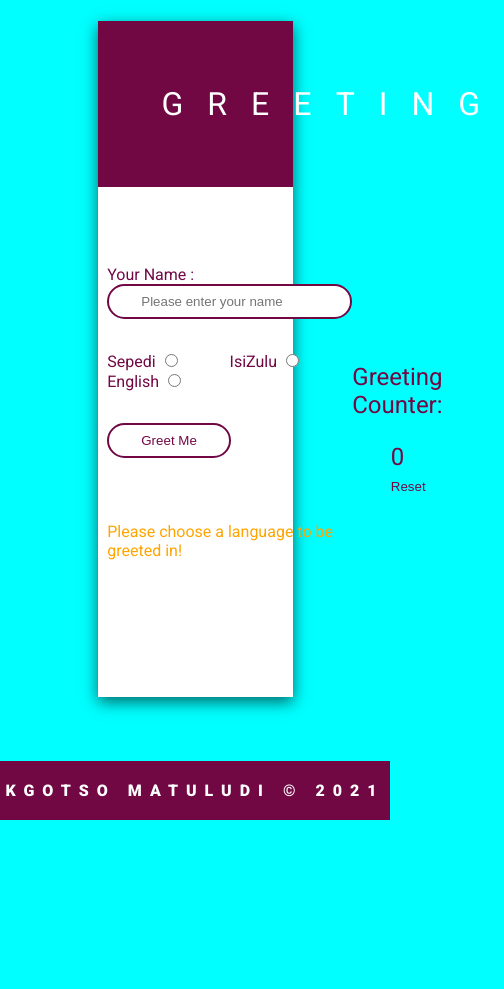
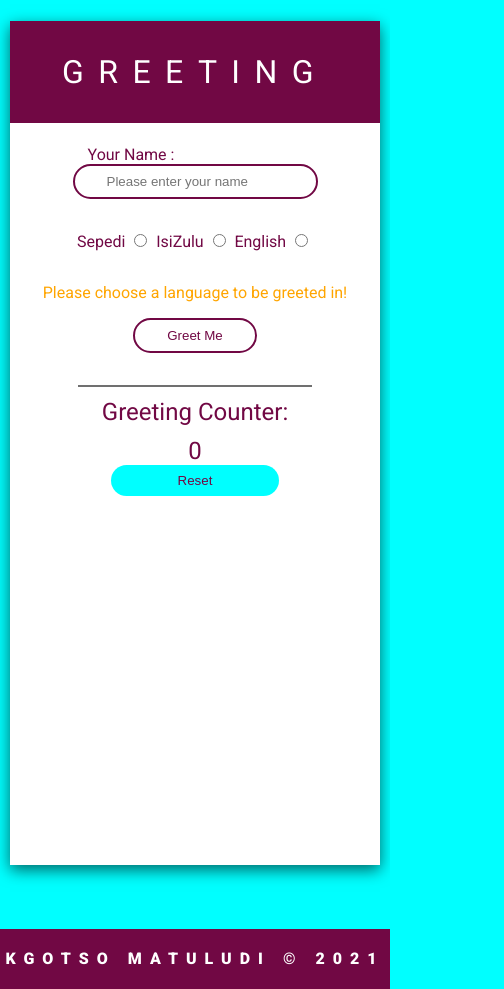
Before and after one commit to Kmatulud/greetings, a plain HTML site: page index.html in a window 390 px wide. Both pictures are taken after a click on the button "Greet Me". Shown: the whole page, 504 px wide, since content can reach past the window. Before the commit the page ends 844 px from the top, so only its background shows below. Drawn offline with Linux system fonts and the light colour scheme.

Commit message:
Added some responsiveness

```diff
--- a/greetDom.js
+++ b/greetDom.js
@@ -6,75 +6,63 @@ var count = document.querySelector('.count');
 
 const greetFactory = GreetFactory();
 
+if (localStorage.getItem("emptyArr")){
+    emptyArr = JSON.parse(localStorage.getItem('emptyArr')).length;
+    count.innerHTML = emptyArr;
+}
 
-function greetings(){
+submitBtn.addEventListener('click', function(){
 
     var languages = document.querySelector('#language:checked');
 
-    var counter = Number(localStorage.getItem("stores")) || 0;
-
     if (!languages){
-
         greetText.innerHTML = "Please choose a language to be greeted in!";
         greetText.style.color = 'orange';
-
     }
 
     greetFactory.setLanguage(languages.value);
     greetFactory.getLanguage();
-    greetFactory.setTheName(textfield.value);
+    greetFactory.setTheName(textfield.value.trim());
+
     greetFactory.setGreetMessage();
 
-    if (greetFactory.getTheName()  !== '' && greetFactory.getTheName().match(/^[a-zA-Z]{3,15}$/gi)){
-        greetText.innerHTML = greetFactory.getGreetMessage() + ' ' + greetFactory.getTheName();
-        greetText.style.color = 'green';
-        setTimeout(function(){
-           greetText.innerHTML = '';
-        }, 8000)
-    }
-    else{
-        greetText.innerHTML = "Please enter a valid name!"
-        setTimeout(function(){
-           greetText.innerHTML = '';
-        }, 8000)
-        greetText.style.color = 'orange';
-    }
+    if (greetFactory.getTheName() !== "") {
+        greetText.innerHTML = greetFactory.getGreetMessage() + " " + greetFactory.getTheName();
+		greetText.style.color = "green";
+	}
 
     if (textfield.value === ''){
         greetText.innerHTML = "Please enter your name!";
-        setTimeout(function(){
-           greetText.innerHTML = '';
-        }, 8000)
-        greetText.style.color = 'orange';
+        greetText.style.color = "orange";
     }
 
     var emptyArr = JSON.parse(localStorage.getItem('emptyArr')) || [];
 
     greetFactory.setNamesGreeted(emptyArr);
     greetFactory.getNamesGreeted();
-    if(greetFactory.getTheName() != '' && !greetFactory.getNamesGreeted().includes(greetFactory.getTheName()) && textfield.value.match(/^[a-zA-Z]{3,15}$/ig) && languages.checked === true){
+
+    if(greetFactory.getTheName() != '' && !greetFactory.getNamesGreeted().includes(greetFactory.getTheName()) && greetFactory.getTheName().match(/^[a-zA-Z]{3,15}$/gi)){
         localStorage.setItem('emptyArr', JSON.stringify(greetFactory.checkNameExist()));
-        counter++;
-        localStorage.setItem("stores", counter);
-        counter = localStorage.getItem("stores");
-        count.innerHTML = JSON.parse(localStorage.getItem('emptyArr')).length;
+        count.innerHTML = JSON.parse(localStorage.getItem('emptyArr')).length ;
      }
-    else{
-        greetText.innerHTML = "That name has already been greeted!"
-        setTimeout(function(){
-           greetText.innerHTML = '';
-        }, 8000)
-        greetText.style.color = 'orange';
+
+    else if(!greetFactory.getTheName().match(/^[a-zA-Z]{3,15}$/gi)){
+        greetText.innerHTML = "Invalid name!"
+        greetText.style.color = "orange";
     }
 
+    else{
+        greetText.innerHTML = "That name has already been greeted!";
+        greetText.style.color = "orange";
+    }
 
-    textfield.value = '';
+	textfield.value = "";
     languages.checked = false;
-}
-
-submitBtn.addEventListener('click', greetings);
+})
 
 resetBtn.addEventListener('click', function(){
     localStorage.clear();
     count.innerHTML = 0;
+    greetText.innerHTML = "Greeting will appear here";
+    greetText.style.color = "#710844";
 });
--- a/greetingsFactory.js
+++ b/greetingsFactory.js
@@ -27,10 +27,10 @@ function GreetFactory(){
     }
 
     function setTheName(name){
-        nameOfUser = name;
+        nameOfUser = name.charAt(0).toUpperCase() + name.toLowerCase().slice(1);
     }
     function getTheName(){
-        return nameOfUser.toLowerCase().trim();
+        return nameOfUser;
     }
     function setNamesGreeted(theNames){
         greetedNames  = theNames;
--- a/index.html
+++ b/index.html
@@ -13,7 +13,7 @@
         <div class="content">
             <div class="form-and-greeting">
                     <div class="textField">
-                        <label for="yourName">Your Name :</label>
+                        <label for="yourName" class="enterName">Your Name :</label>
                         <input type="text" name="name" id="yourName"
                         placeholder="Please enter your name">
                     </div>
@@ -25,12 +25,13 @@
                         <label for="english">English</label>
                         <input type="radio" name="theRadio" id="language" value="english">
                     </div>
+                    <div class="greet-result">
+                    <p class="greeting">Greeting will appear here</p>
+                </div>
                     <div class="theButton">
                         <button class="submit">Greet Me</button>
                     </div>
-                <div class="greet-result">
-                    <p class="greeting">Greeting Will appear here</p>
-                </div>
+
             </div>
             <span class="line"></span>
             <div class="counter-section">
--- a/style.css
+++ b/style.css
@@ -35,7 +35,7 @@ body{
 }
 .content .line{
     width: 2px;
-    height: 40vh;
+    height: 30vh;
     background-color: #707070;
 }
 .textField, .radios, .theButton{
@@ -68,8 +68,10 @@ input[type="radio"]{
     background-color: #710844;
     cursor: pointer;
 }
-.greet-result{
-    margin-top: 4rem;
+.form-and-greeting .greet-result {
+    margin-top: 2rem;
+    margin-bottom: 2rem;
+
 }
 .counter-section{
     text-align: center;
@@ -107,3 +109,84 @@ input[type="radio"]{
     font-family: 'Roboto', sans-serif;
     text-transform: uppercase;
 }
+
+@media (max-width: 425px){
+    .wrapper {
+        width: 95%;
+        height: 100vh;
+        margin: auto;
+        position: relative;
+        background-color: #fff;
+        box-shadow: 0px 5px 15px rgba(0, 0, 0, 0.6);
+    }
+    .wrapper h1 {
+        background-color: #710844 !important;
+        color: #fff !important;
+        text-align: center !important;
+        padding: 2rem !important;
+        text-transform: uppercase !important;
+        font-weight: 200 !important;
+        letter-spacing: .9rem !important;
+    }
+    .content {
+        width: 90%;
+        margin:  auto;
+        display: flex;
+        flex-direction: column;
+        text-align: center;
+        color: #710844;
+    }
+    .content .line {
+        width: 70% !important;
+        height: 2px !important;
+        background-color: #707070;
+        margin: auto !important;
+    }
+    .content .counter-section p{
+        margin: .7rem;
+    }
+    input[type="radio"] {
+        margin-right: .9rem;
+    }
+    .form-and-greeting .greet-result {
+        margin-top: 2rem;
+        margin-bottom: 1rem;
+    }
+
+    .textField .enterName{
+        margin-right: 8rem;
+    }
+}
+
+@media (max-width: 768px) {
+    .wrapper h1 {
+        background-color: #710844;
+        color: #fff;
+        text-align: center;
+        padding: 2.5rem;
+        text-transform: uppercase;
+        font-weight: 200;
+    }
+
+    .content .line {
+        width: 2px;
+        height: 30vh;
+        background-color: #707070;
+        margin-left: .3rem;
+    }
+
+    input[type="radio"] {
+        margin-right: .3rem;
+    }
+
+    .counter-section #reset {
+        border: 0;
+        display: block;
+        color: #710844;
+        border-radius: 2rem;
+        background-color: aqua;
+        padding: 0.5rem 1rem;
+        width: 80%;
+        margin: auto;
+    }
+}
```
